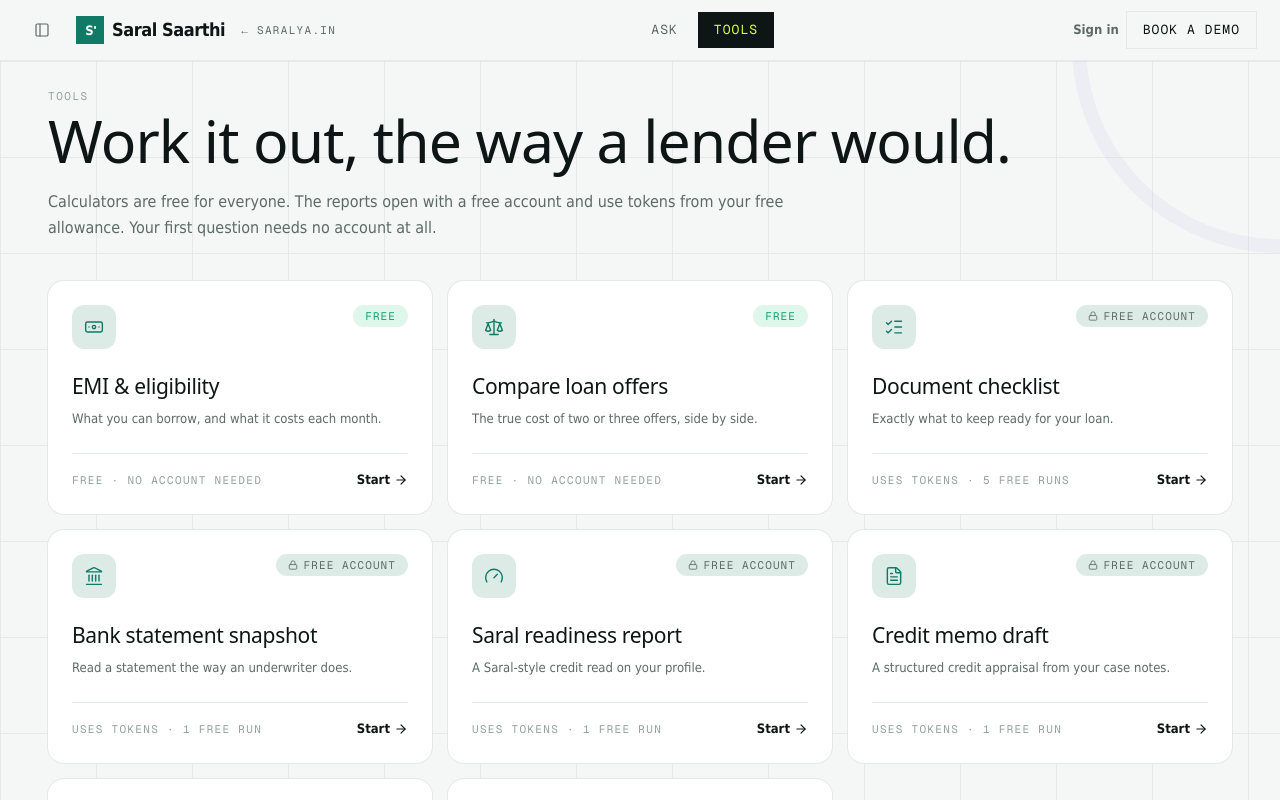
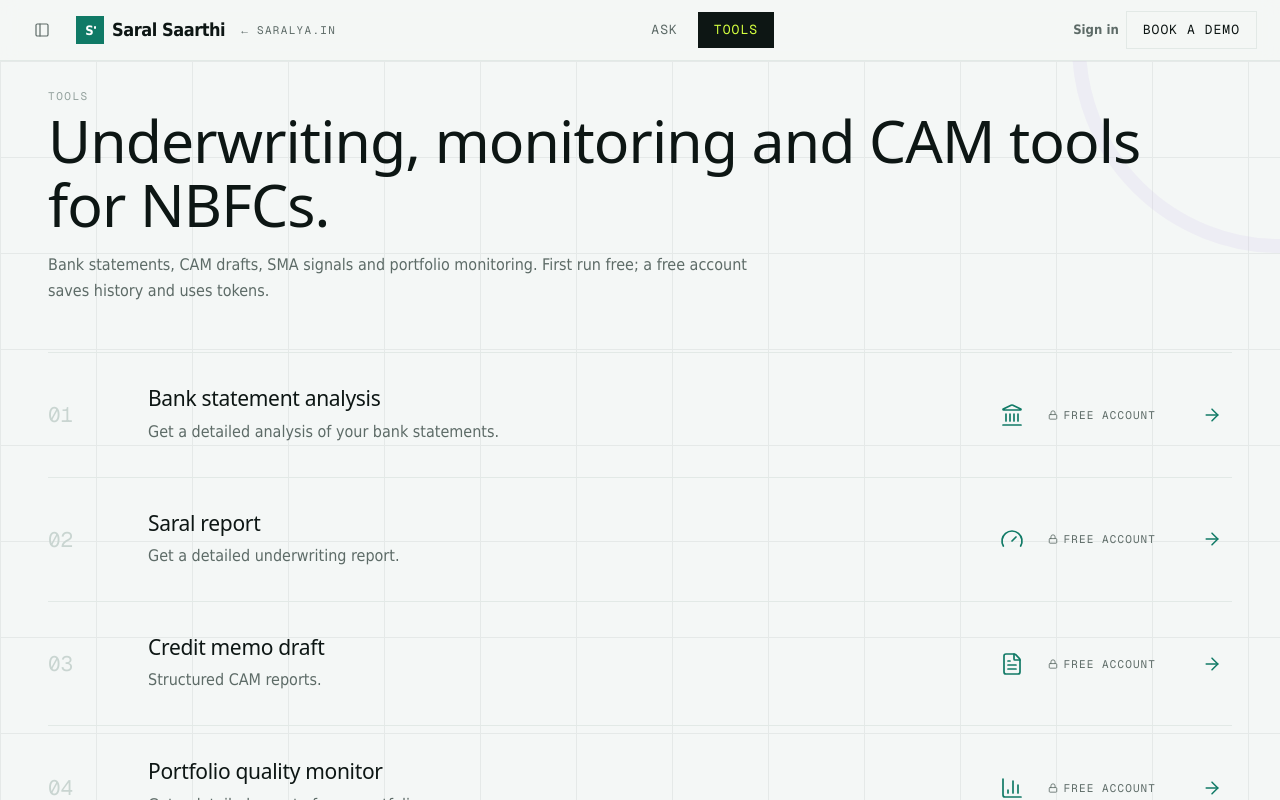
Before and after one commit to irajvaibhavv/Saralya_website_v1, a React (Vite) app: page /saralya-ai in a window 1280 px wide. Both pictures are taken after a click on the button "All tools →". Built offline with nearby package versions, Linux system fonts and the light colour scheme; a web font is replaced by a local one.

Commit message:
Tools: rename to NBFC terms, add SNA analytics, swap boxed cards for a numbered-row index

```diff
--- a/src/content/workspace.ts
+++ b/src/content/workspace.ts
@@ -5,7 +5,7 @@
 
 export type Tool = {
   id: string
-  icon: 'emi' | 'compare' | 'checklist' | 'statement' | 'readiness' | 'memo' | 'portfolio' | 'policy'
+  icon: 'emi' | 'compare' | 'checklist' | 'statement' | 'readiness' | 'memo' | 'portfolio' | 'policy' | 'sna'
   name: string
   body: string
   /** 'free' needs nothing; 'account' opens with a free account */
@@ -14,14 +14,12 @@ export type Tool = {
 }
 
 export const TOOLS: Tool[] = [
-  { id: 'emi', icon: 'emi', name: 'EMI & eligibility', body: 'What you can borrow, and what it costs each month.', gate: 'free', note: 'Free · no account needed' },
-  { id: 'compare', icon: 'compare', name: 'Compare loan offers', body: 'The true cost of two or three offers, side by side.', gate: 'free', note: 'Free · no account needed' },
-  { id: 'checklist', icon: 'checklist', name: 'Document checklist', body: 'Exactly what to keep ready for your loan.', gate: 'account', note: 'Uses tokens · 5 free runs' },
-  { id: 'statement', icon: 'statement', name: 'Bank statement snapshot', body: 'Read a statement the way an underwriter does.', gate: 'account', note: 'Uses tokens · 1 free run' },
-  { id: 'readiness', icon: 'readiness', name: 'Saral readiness report', body: 'A Saral-style credit read on your profile.', gate: 'account', note: 'Uses tokens · 1 free run' },
-  { id: 'memo', icon: 'memo', name: 'Credit memo draft', body: 'A structured credit appraisal from your case notes.', gate: 'account', note: 'Uses tokens · 1 free run' },
-  { id: 'portfolio', icon: 'portfolio', name: 'Portfolio quality snapshot', body: 'PAR, NPA and concentration from your loan tape.', gate: 'account', note: 'Uses tokens · 2 free runs' },
+  { id: 'statement', icon: 'statement', name: 'Bank statement analysis', body: 'Get a detailed analysis of your bank statements.', gate: 'account', note: 'Uses tokens · 1 free run' },
+  { id: 'readiness', icon: 'readiness', name: 'Saral report', body: 'Get a detailed underwriting report.', gate: 'account', note: 'Uses tokens · 1 free run' },
+  { id: 'memo', icon: 'memo', name: 'Credit memo draft', body: 'Structured CAM reports.', gate: 'account', note: 'Uses tokens · 1 free run' },
+  { id: 'portfolio', icon: 'portfolio', name: 'Portfolio quality monitor', body: 'Get a detailed report of your portfolio.', gate: 'account', note: 'Uses tokens · 2 free runs' },
   { id: 'policy', icon: 'policy', name: 'Credit policy to rules', body: 'Turn a credit policy PDF into decision rules.', gate: 'account', note: 'Uses tokens · 1 free run' },
+  { id: 'sna', icon: 'sna', name: 'Get your SNA analytics', body: 'Early-warning NPA signals.', gate: 'account', note: 'Uses tokens · 2 free runs' },
 ]
 
 /* notices shown on every workspace screen */
--- a/src/pages/SaralyaAi.tsx
+++ b/src/pages/SaralyaAi.tsx
@@ -1,4 +1,5 @@
 import {
+  Activity,
   ArrowRight,
   BarChart3,
   Banknote,
@@ -63,6 +64,7 @@ const TOOL_ICONS = {
   memo: FileText,
   portfolio: BarChart3,
   policy: FileCheck2,
+  sna: Activity,
 } as const
 const GUARD_META = [
   { icon: AlertTriangle },
@@ -556,10 +558,9 @@ function Tools() {
   return (
     <div className="relative mx-auto w-full max-w-[74rem]">
       <div className="font-mono text-label uppercase tracking-[0.14em] text-hint">Tools</div>
-      <h1 className="display mt-1.5 text-h2 md:text-h1">Work it out, the way a lender would.</h1>
+      <h1 className="display mt-1.5 text-h2 md:text-h1">Underwriting, monitoring and CAM tools for NBFCs.</h1>
       <p className="mt-4 max-w-[46rem] text-body leading-relaxed text-muted">
-        Calculators are free for everyone. The reports open with a free account and use tokens from your
-        free allowance. Your first question needs no account at all.
+        Bank statements, CAM drafts, SMA signals and portfolio monitoring. First run free; a free account saves history and uses tokens.
       </p>
       <ToolCards />
       <Guards />
@@ -569,34 +570,32 @@ function Tools() {
 
 function ToolCards() {
   return (
-    <div className="mt-10 grid gap-4 sm:grid-cols-2 lg:grid-cols-3">
-      {TOOLS.map((t) => {
+    <div className="mt-12 border-t border-line">
+      {TOOLS.map((t, i) => {
         const Icon = TOOL_ICONS[t.icon]
         return (
           <a
             key={t.id}
             href={account(`Saralya AI · ${t.name}`)}
-            className="group flex flex-col rounded-2xl bg-white p-6 ring-1 ring-line transition hover:-translate-y-0.5 hover:ring-accent/40 hover:shadow-[0_18px_36px_-18px_rgba(0,95,75,0.35)]"
+            className="group grid grid-cols-[auto_1fr_auto] items-center gap-6 border-b border-line py-7 transition hover:bg-wash md:grid-cols-[4rem_1fr_auto_auto] md:gap-9 md:py-8"
           >
-            <div className="flex items-start justify-between gap-3">
-              <span className="grid size-11 place-items-center rounded-xl bg-wash text-accent transition-colors group-hover:bg-green-w">
-                <Icon className="size-5" strokeWidth={1.7} />
-              </span>
-              <span
-                className={`inline-flex items-center gap-1.5 rounded-full px-3 py-1 font-mono text-label uppercase tracking-[0.1em] ${t.gate === 'free' ? 'bg-green-w text-green' : 'bg-wash text-muted'}`}
-              >
+            <span className="font-mono text-h3 text-line2 transition-colors group-hover:text-accent">
+              {String(i + 1).padStart(2, '0')}
+            </span>
+            <div className="min-w-0">
+              <h3 className="display text-h3 text-ink">{t.name}</h3>
+              <p className="mt-1.5 max-w-[42rem] text-body leading-relaxed text-muted">{t.body}</p>
+            </div>
+            <div className="hidden items-center gap-6 md:flex">
+              <Icon className="size-6 text-accent" strokeWidth={1.7} />
+              <span className="inline-flex items-center gap-1.5 font-mono text-label uppercase tracking-[0.1em] text-muted">
                 {t.gate === 'account' && <Lock className="size-2.5" strokeWidth={2} />}
                 {t.gate === 'free' ? 'Free' : 'Free account'}
               </span>
             </div>
-            <h3 className="display mt-6 text-h3 text-ink">{t.name}</h3>
-            <p className="mt-2 text-small leading-relaxed text-muted">{t.body}</p>
-            <div className="mt-6 flex items-center justify-between border-t border-line pt-4">
-              <span className="font-mono text-label uppercase tracking-[0.12em] text-hint">{t.note}</span>
-              <span className="inline-flex items-center gap-1 text-small font-semibold text-ink transition group-hover:text-accent">
-                Start <ArrowRight className="size-3.5 transition-transform group-hover:translate-x-0.5" strokeWidth={2} />
-              </span>
-            </div>
+            <span className="grid size-10 place-items-center text-accent transition-transform group-hover:translate-x-1">
+              <ArrowRight className="size-5" strokeWidth={1.8} />
+            </span>
           </a>
         )
       })}
@@ -725,21 +724,15 @@ function ToolGrid({ limit }: { limit?: number }) {
 }
 
 function Guards() {
-  const labels = ['Heads up', 'For clarity', 'Stay private'] as const
   return (
     <section className="mt-10">
-      <div className="grid gap-3 md:grid-cols-3">
+      <div className="flex flex-wrap items-center gap-x-6 gap-y-2 text-hint">
         {GUARDS.map((g, i) => {
           const { icon: Icon } = GUARD_META[i]
           return (
-            <div
-              key={g.title}
-              className="flex items-center gap-3 rounded-xl border-l-4 border-accent/40 bg-wash px-4 py-3"
-            >
-              <span className="size-1.5 shrink-0 rounded-full bg-accent" />
-              <Icon className="size-4 shrink-0 text-accent" strokeWidth={1.9} />
-              <span className="text-small leading-tight text-ink2">{g.title}</span>
-              <span className="ml-auto font-mono text-label uppercase tracking-[0.12em] text-hint">{labels[i]}</span>
+            <div key={g.title} className="flex items-center gap-2">
+              <Icon className="size-3 shrink-0" strokeWidth={1.6} />
+              <span className="text-label leading-tight">{g.title}</span>
             </div>
           )
         })}
```
